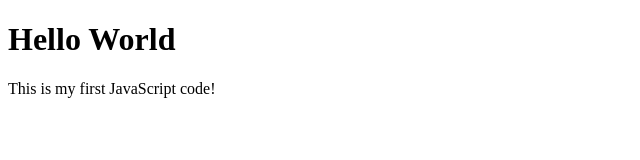
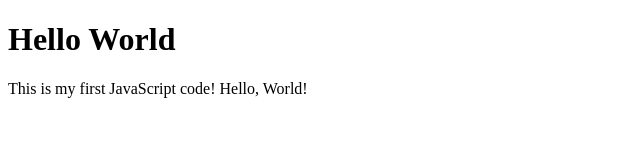
Before and after one commit to AbirlalBera/JAVA_SCRIPT, a plain HTML site: page PROGRAMS/Index.html in a window 1280 px wide. Shown: the whole page, without its empty margins (0-640 px from the left). Drawn offline with Linux system fonts and the light colour scheme.

Commit message:
vault backup: 2025-10-23 23:06:54

```diff
--- a/PROGRAMS/Index.html
+++ b/PROGRAMS/Index.html
@@ -11,5 +11,6 @@
         document.write("This is my first JavaScript code!");
         console.log("Hello I am learning JavaScript");
     </script>
+    <script src="myscript.js"></script>
 </body>
 </html>
```
